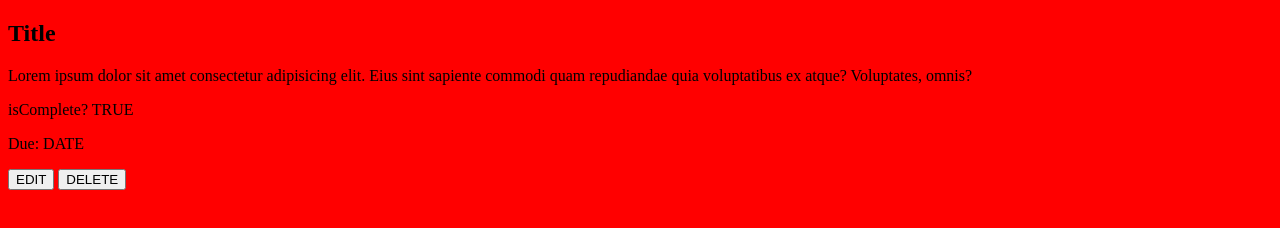
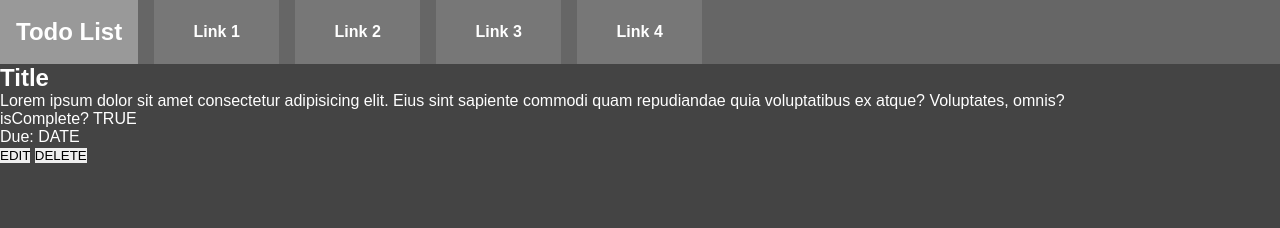
Before and after one commit to majegoid/todo-list, a website built with webpack: page src/index.html in a window 1280 px wide. Built offline with nearby package versions, Linux system fonts and the light colour scheme.

Commit message:
adds initial navbar

```diff
--- a/src/index.html
+++ b/src/index.html
@@ -7,6 +7,15 @@
     <title>To-Do List</title>
   </head>
   <body>
+    <nav>
+      <ul>
+        <li><h1>Todo List</h1></li>
+        <li>Link 1</li>
+        <li>Link 2</li>
+        <li>Link 3</li>
+        <li>Link 4</li>
+      </ul>
+    </nav>
     <div class="todo">
       <h2>Title</h2>
       <p>
--- a/src/styles/index.css
+++ b/src/styles/index.css
@@ -1,3 +1,54 @@
+:root {
+  font-family: Arial, Helvetica, sans-serif;
+}
+
+*,
+*::before,
+*::after {
+  margin: 0;
+  padding: 0;
+  border: 0;
+  box-sizing: border-box;
+}
+
 body {
-  background-color: red;
+  background-color: #444;
+  color: white;
 }
+
+/* NAVBAR */
+nav {
+  height: 64px;
+  background-color: #666;
+}
+
+nav > ul {
+  display: flex;
+  flex-direction: row;
+  gap: 16px;
+
+  height: 100%;
+  font-weight: bold;
+}
+
+nav > ul > li {
+  display: flex;
+  justify-content: center;
+  align-items: center;
+
+  min-width: fit-content;
+  padding: 0 16px;
+
+  list-style-type: none;
+  background-color: #777;
+}
+
+nav > ul > li:hover {
+  background-color: #999;
+  cursor: pointer;
+}
+
+nav > ul > li:not(:has(h1)) {
+  width: 125px;
+}
+/* END NAVBAR */
```
